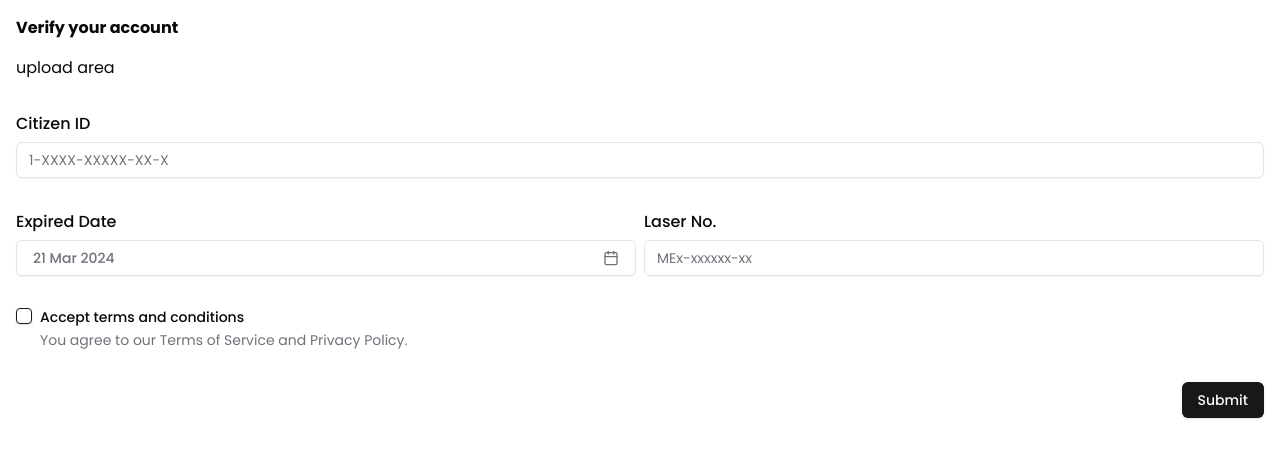
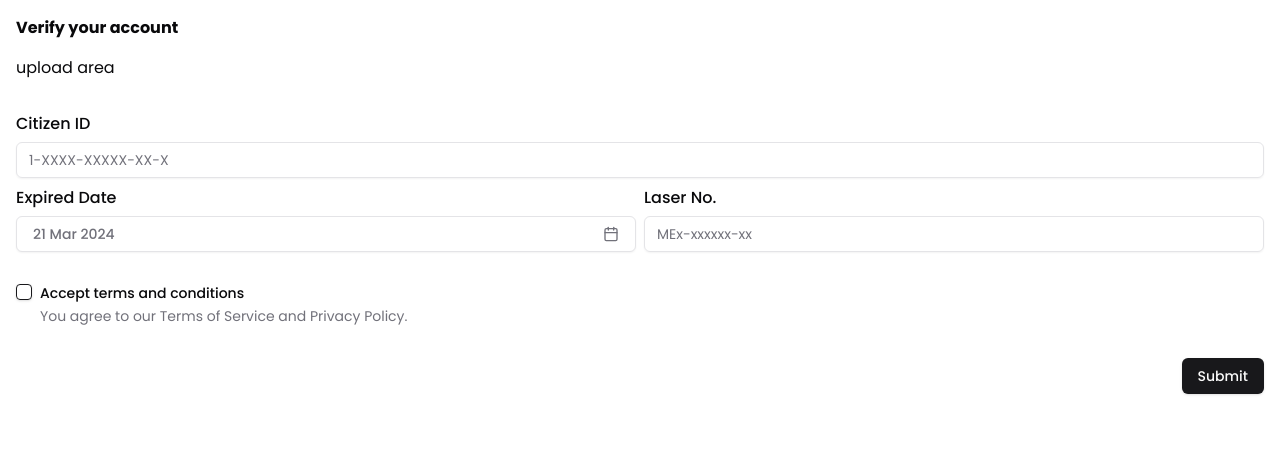
Before and after one commit to CP-RektMart/pic-me-pls-frontend, a Next.js app: page /photographer/verify in a window 1280 px wide. Shown: the top 458 px of the page. Built offline with nearby package versions, Linux system fonts and the light colour scheme.

Commit message:
fix: layout

```diff
--- a/src/app/photographer/verify/page.tsx
+++ b/src/app/photographer/verify/page.tsx
@@ -17,6 +17,7 @@ export default function Page() {
       <p className='mb-4 font-bold'>Verify your account</p>
       <div className='flex flex-col gap-8'>
         <div>upload area</div>
+        <div className='flex flex-col gap-2'>
           <div className='space-y-1.5'>
             <p className='font-medium'>Citizen ID</p>
             <Input placeholder='1-XXXX-XXXXX-XX-X' />
@@ -44,6 +45,7 @@ export default function Page() {
               <Input placeholder='MEx-xxxxxx-xx' />
             </div>
           </div>
+        </div>
         <div>
           <div className='flex space-x-2'>
             <Checkbox id='terms' />
```
Lines whose indentation alone changed are shown as unchanged.
